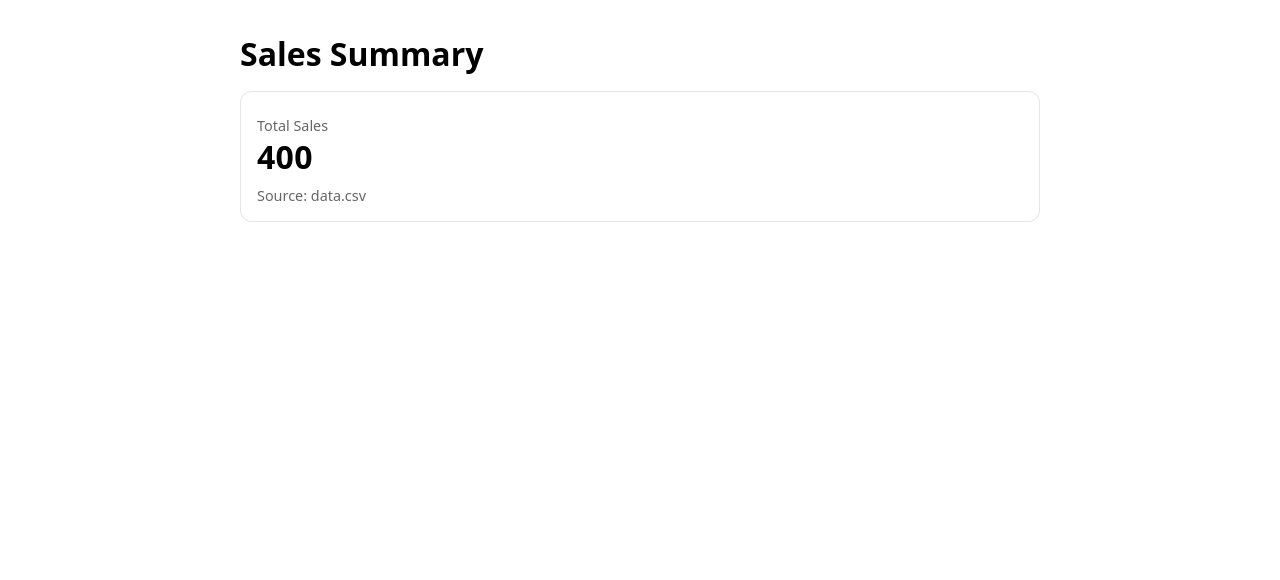
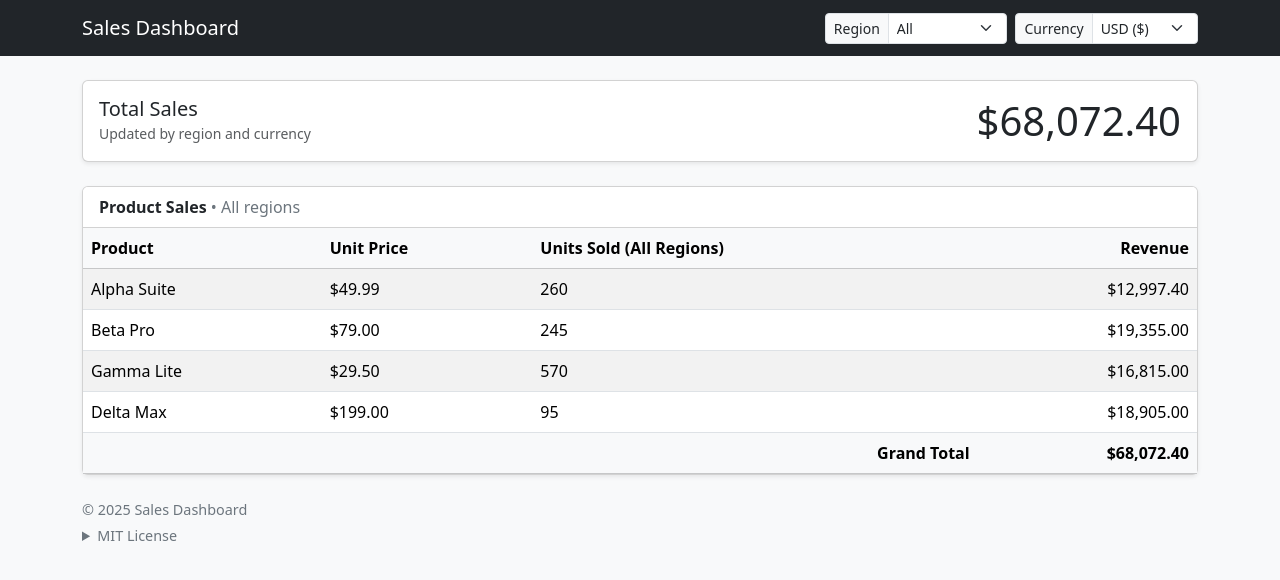
Before and after one commit to aditya1703singh/sales-dashboard-001, a plain HTML site: page index.html in a window 1280 px wide. Drawn offline with nearby package versions, Linux system fonts and the light colour scheme; no server answers.

Commit message:
Update index.html for round 2

```diff
--- a/index.html
+++ b/index.html
@@ -1,91 +1,239 @@
-<!doctype html>
+<!DOCTYPE html>
 <html lang="en">
 <head>
-  <meta charset="utf-8" />
+  <meta charset="UTF-8" />
   <meta name="viewport" content="width=device-width, initial-scale=1" />
-  <title>Sales Summary</title>
+  <title>Sales Dashboard</title>
+  <link href="https://cdn.jsdelivr.net/npm/bootstrap@5.3.2/dist/css/bootstrap.min.css" rel="stylesheet">
   <style>
-    :root { color-scheme: light dark; }
-    body { font-family: system-ui, -apple-system, Segoe UI, Roboto, Helvetica, Arial, sans-serif; margin: 0; padding: 2rem; }
-    .app { max-width: 800px; margin: 0 auto; }
-    h1 { margin: 0 0 1rem; font-weight: 600; }
-    .card { border: 1px solid rgba(0,0,0,.1); border-radius: 12px; padding: 1rem; background: rgba(255,255,255,.6); backdrop-filter: blur(6px); }
-    #total-sales { font-size: 2rem; font-weight: 700; letter-spacing: .3px; }
-    .muted { color: #666; font-size: .9rem; margin-top: .5rem; }
-    @media (prefers-color-scheme: dark) {
-      .card { background: rgba(0,0,0,.3); border-color: rgba(255,255,255,.12); }
-      .muted { color: #aaa; }
-    }
+    body { background: #f8f9fa; }
+    .totals-card { position: sticky; top: 0; z-index: 10; }
+    .muted { color: #6c757d; }
+    footer { margin-top: 3rem; font-size: 0.9rem; color: #6c757d; }
+    .spinner { width: 1rem; height: 1rem; border: 0.15em solid #ddd; border-top-color: #0d6efd; border-radius: 50%; animation: spin 0.8s linear infinite; display: inline-block; vertical-align: middle; }
+    @keyframes spin { to { transform: rotate(360deg);} }
   </style>
 </head>
 <body>
-  <div class="app">
-    <h1>Sales Summary</h1>
-    <div class="card" role="group" aria-labelledby="summary-label">
-      <div id="summary-label" class="muted">Total Sales</div>
-      <div id="total-sales" aria-live="polite">Loading…</div>
-      <div class="muted">Source: data.csv</div>
+  <nav class="navbar navbar-expand-lg bg-dark navbar-dark mb-4">
+    <div class="container">
+      <a class="navbar-brand" href="#">Sales Dashboard</a>
+      <div class="ms-auto d-flex gap-2">
+        <div class="input-group input-group-sm">
+          <label class="input-group-text" for="region-filter">Region</label>
+          <select class="form-select" id="region-filter" aria-label="Filter by region">
+            <option value="All" selected>All</option>
+            <option value="Americas">Americas</option>
+            <option value="EMEA">EMEA</option>
+            <option value="APAC">APAC</option>
+          </select>
+        </div>
+        <div class="input-group input-group-sm">
+          <label class="input-group-text" for="currency-picker">Currency</label>
+          <select class="form-select" id="currency-picker" aria-label="Select currency">
+            <option value="USD" selected>USD ($)</option>
+            <option value="EUR">EUR (€)</option>
+            <option value="IN">INR (₹)</option>
+          </select>
+        </div>
+      </div>
     </div>
-  </div>
+  </nav>
+
+  <main class="container">
+    <div class="card totals-card shadow-sm mb-4">
+      <div class="card-body d-flex align-items-center justify-content-between">
+        <div>
+          <h5 class="card-title mb-0">Total Sales</h5>
+          <small class="text-muted">Updated by region and currency</small>
+        </div>
+        <div class="display-6" id="total-sales" data-region="All" aria-live="polite">
+          <span class="spinner" id="total-spinner" title="Loading…"></span>
+        </div>
+      </div>
+    </div>
+
+    <div class="card shadow-sm">
+      <div class="card-header bg-white">
+        <strong>Product Sales</strong>
+        <span class="muted" id="table-context"> • All regions</span>
+      </div>
+      <div class="table-responsive">
+        <table class="table table-striped align-middle mb-0" id="product-sales">
+          <thead class="table-light">
+            <tr>
+              <th scope="col">Product</th>
+              <th scope="col">Unit Price</th>
+              <th scope="col" id="units-header">Units Sold</th>
+              <th scope="col" class="text-end">Revenue</th>
+            </tr>
+          </thead>
+          <tbody id="product-body">
+            <!-- Rows injected by JS -->
+          </tbody>
+          <tfoot class="table-light">
+            <tr>
+              <th colspan="3" class="text-end">Grand Total</th>
+              <th class="text-end" id="grand-total">—</th>
+            </tr>
+          </tfoot>
+        </table>
+      </div>
+    </div>
+
+    <footer class="mt-4">
+      <p class="mb-1">© 2025 Sales Dashboard</p>
+      <details>
+        <summary>MIT License</summary>
+        <pre style="white-space: pre-wrap; background:#fff; padding:1rem; border:1px solid #e9ecef; border-radius:.25rem; margin-top:.5rem;">MIT License
+
+Copyright (c) 2025 Sales Dashboard Contributors
+
+Permission is hereby granted, free of charge, to any person obtaining a copy
+of this software and associated documentation files (the "Software"), to deal
+in the Software without restriction, including without limitation the rights
+to use, copy, modify, merge, publish, distribute, sublicense, and/or sell
+copies of the Software, and to permit persons to whom the Software is
+furnished to do so, subject to the following conditions:
+
+The above copyright notice and this permission notice shall be included in
+all copies or substantial portions of the Software.
+
+THE SOFTWARE IS PROVIDED "AS IS", WITHOUT WARRANTY OF ANY KIND, EXPRESS OR
+IMPLIED, INCLUDING BUT NOT LIMITED TO THE WARRANTIES OF MERCHANTABILITY,
+FITNESS FOR A PARTICULAR PURPOSE AND NONINFRINGEMENT. IN NO EVENT SHALL THE
+AUTHORS OR COPYRIGHT HOLDERS BE LIABLE FOR ANY CLAIM, DAMAGES OR OTHER
+LIABILITY, WHETHER IN AN ACTION OF CONTRACT, TORT OR OTHERWISE, ARISING FROM,
+OUT OF OR IN CONNECTION WITH THE SOFTWARE OR THE USE OR OTHER DEALINGS IN
+THE SOFTWARE.</pre>
+      </details>
+    </footer>
+  </main>
 
   <script>
-    // Ensure document.title matches "Sales Summary ${seed}" when seed is available.
-    (function ensureTitle() {
-      function setTitleIfPossible() {
-        const qsSeed = new URLSearchParams(location.search).get('seed');
-        const s = (typeof window.seed !== 'undefined' && window.seed !== null) ? window.seed : (qsSeed ?? '');
-        if (s !== '') {
-          document.title = `Sales Summary ${s}`;
-          return true;
-        }
-        return false;
-      }
-      if (!setTitleIfPossible()) {
-        const id = setInterval(() => {
-          if (setTitleIfPossible()) clearInterval(id);
-        }, 100);
-        // Stop trying after 5 seconds
-        setTimeout(() => clearInterval(id), 5000);
-      }
-    })();
+    // Static product catalog with USD base prices and regional units
+    const products = [
+      { id: 1, name: 'Alpha Suite', priceUSD: 49.99, units: { Americas: 120, EMEA: 80, APAC: 60 } },
+      { id: 2, name: 'Beta Pro',   priceUSD: 79.00, units: { Americas: 90,  EMEA: 110, APAC: 45 } },
+      { id: 3, name: 'Gamma Lite', priceUSD: 29.50, units: { Americas: 200, EMEA: 150, APAC: 220 } },
+      { id: 4, name: 'Delta Max',  priceUSD: 199.0, units: { Americas: 40,  EMEA: 30,  APAC: 25 } },
+    ];
 
-    async function fetchCSV(url) {
-      const res = await fetch(url, { cache: 'no-store' });
-      if (!res.ok) throw new Error(`Failed to fetch ${url}: ${res.status} ${res.statusText}`);
-      return res.text();
+    // Currency rate data (USD base). Will be replaced by rates.json if available.
+    let rates = { USD: 1.0, EUR: 0.95, IN: 83.5 };
+
+    // Map rates keys to proper ISO currency codes and symbols for formatting
+    const currencyFormatMap = {
+      USD: { iso: 'USD', symbol: '$', label: 'USD ($)' },
+      EUR: { iso: 'EUR', symbol: '€', label: 'EUR (€)' },
+      IN:  { iso: 'INR', symbol: '₹', label: 'INR (₹)' },
+    };
+
+    const els = {
+      region: document.getElementById('region-filter'),
+      currency: document.getElementById('currency-picker'),
+      tableBody: document.getElementById('product-body'),
+      grandTotal: document.getElementById('grand-total'),
+      totalSales: document.getElementById('total-sales'),
+      unitsHeader: document.getElementById('units-header'),
+      tableContext: document.getElementById('table-context'),
+      totalSpinner: document.getElementById('total-spinner'),
+    };
+
+    function sumUnits(unitsObj) {
+      return Object.values(unitsObj).reduce((a, b) => a + b, 0);
     }
 
-    function parseAndSumSales(csvText) {
-      // Basic CSV handling for simple, comma-delimited data with a header row.
-      const lines = csvText.trim().split(/\r?\n/).filter(l => l.trim() !== '');
-      if (lines.length === 0) return 0;
-
-      const header = lines[0].split(',').map(h => h.trim());
-      const salesIdx = header.findIndex(h => /^sales$/i.test(h));
-      if (salesIdx === -1) throw new Error('Sales column not found');
-
-      let total = 0;
-      for (let i = 1; i < lines.length; i++) {
-        // Very simple split for this dataset; not a full CSV parser.
-        const cells = lines[i].split(',');
-        const raw = (cells[salesIdx] ?? '').trim();
-        const num = parseFloat(raw.replace(/[^0-9.\-eE]/g, ''));
-        if (!Number.isNaN(num)) total += num;
+    function formatCurrency(amount, code) {
+      const fmt = currencyFormatMap[code] || currencyFormatMap['USD'];
+      try {
+        return new Intl.NumberFormat(undefined, { style: 'currency', currency: fmt.iso, maximumFractionDigits: 2 }).format(amount);
+      } catch {
+        // Fallback simple formatting
+        return fmt.symbol + amount.toFixed(2);
       }
-      return total;
     }
 
-    (async function main() {
-      const target = document.getElementById('total-sales');
+    function ensureCurrencyOptions() {
+      // Build options from available rates
+      const current = els.currency.value || 'USD';
+      els.currency.innerHTML = '';
+      Object.keys(rates).forEach(code => {
+        const opt = document.createElement('option');
+        opt.value = code;
+        opt.textContent = currencyFormatMap[code]?.label || code;
+        if (code === current) opt.selected = true;
+        els.currency.appendChild(opt);
+      });
+    }
+
+    function computeAndRender() {
+      const region = els.region.value || 'All';
+      const currency = els.currency.value || 'USD';
+      const rate = rates[currency] ?? 1.0;
+
+      // Update contextual labels
+      els.unitsHeader.textContent = region === 'All' ? 'Units Sold (All Regions)' : `Units Sold (${region})`;
+      els.tableContext.textContent = region === 'All' ? ' • All regions' : ` • Region: ${region}`;
+
+      // Clear table
+      els.tableBody.innerHTML = '';
+
+      let grandTotalUSD = 0;
+
+      products.forEach(p => {
+        const units = region === 'All' ? sumUnits(p.units) : (p.units[region] || 0);
+        const priceUSD = p.priceUSD;
+        const revenueUSD = priceUSD * units;
+        grandTotalUSD += revenueUSD;
+
+        const priceDisplay = priceUSD * rate;
+        const revenueDisplay = revenueUSD * rate;
+
+        const tr = document.createElement('tr');
+        tr.innerHTML = `
+          <td>${p.name}</td>
+          <td>${formatCurrency(priceDisplay, currency)}</td>
+          <td>${units.toLocaleString()}</td>
+          <td class="text-end">${formatCurrency(revenueDisplay, currency)}</td>
+        `;
+        els.tableBody.appendChild(tr);
+      });
+
+      const grandDisplay = grandTotalUSD * rate;
+      els.grandTotal.textContent = formatCurrency(grandDisplay, currency);
+
+      // Top summary
+      els.totalSales.textContent = formatCurrency(grandDisplay, currency);
+      els.totalSales.setAttribute('data-region', region);
+      els.totalSpinner?.remove();
+    }
+
+    async function loadRates() {
       try {
-        const csv = await fetchCSV('data.csv');
-        const total = parseAndSumSales(csv);
-        // Display as plain number to satisfy evaluation check
-        target.textContent = String(total);
-      } catch (err) {
-        console.error(err);
-        target.textContent = 'Error loading data';
+        const res = await fetch('rates.json', { cache: 'no-store' });
+        if (res.ok) {
+          const json = await res.json();
+          // Basic validation
+          if (json && typeof json === 'object') {
+            rates = json;
+          }
+        }
+      } catch (e) {
+        // Use fallback 'rates' silently
       }
+    }
+
+    function bindEvents() {
+      els.region.addEventListener('change', computeAndRender);
+      els.currency.addEventListener('change', computeAndRender);
+    }
+
+    (async function init() {
+      bindEvents();
+      await loadRates();
+      ensureCurrencyOptions();
+      computeAndRender();
     })();
   </script>
 </body>
```
